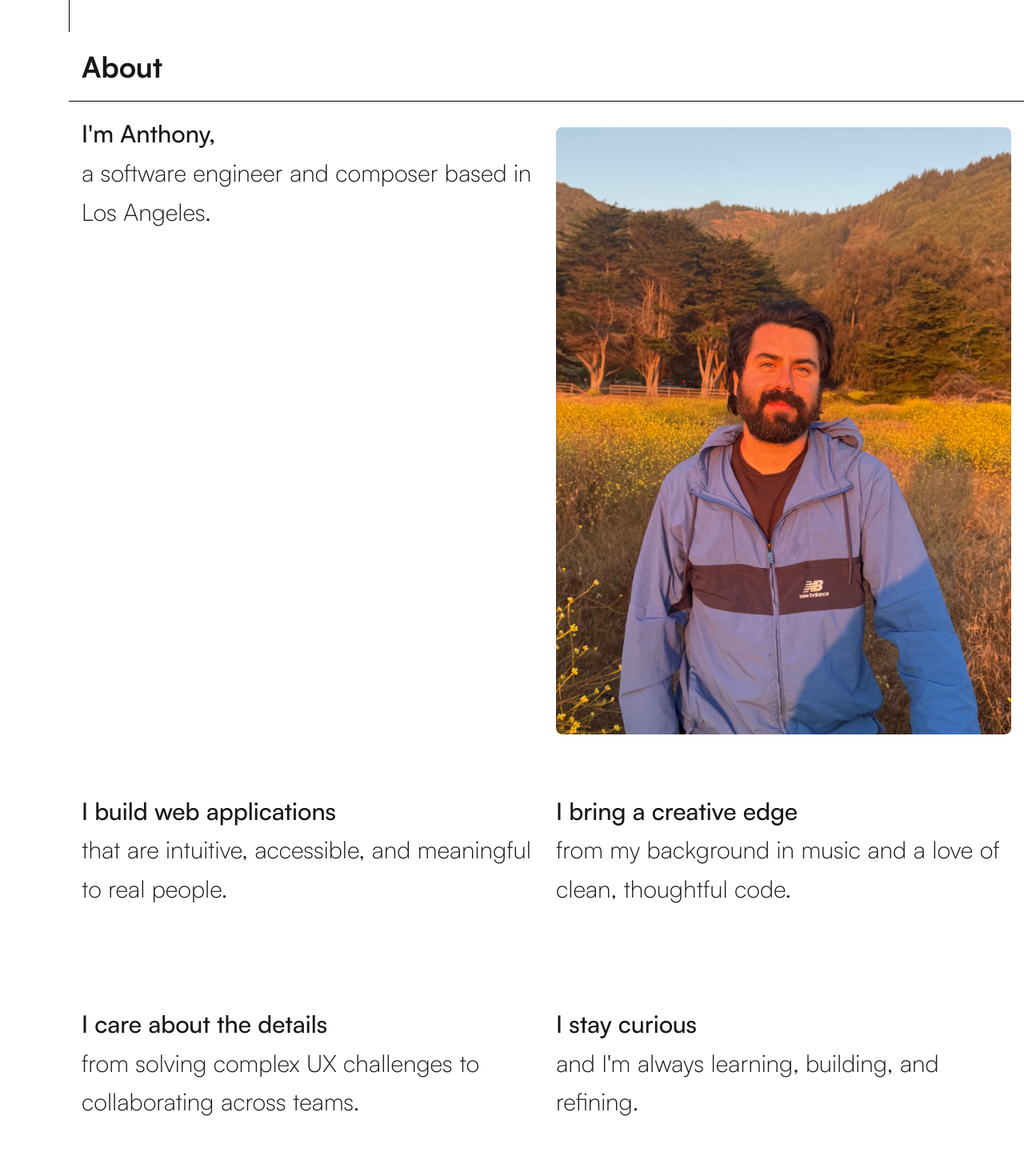
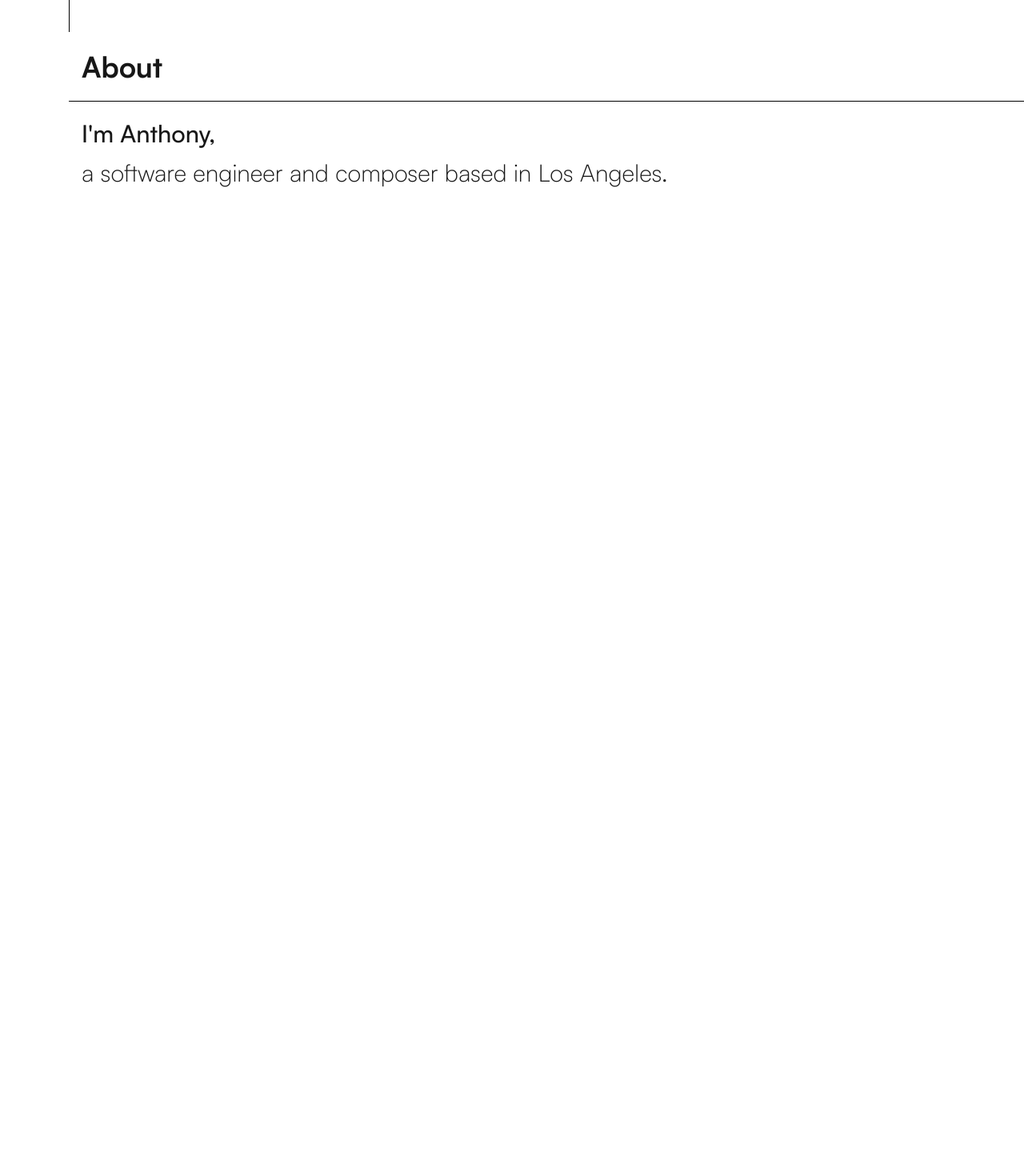
Before and after one commit to AnthonyAl-Rifai/portfolio-site, a Next.js app: page / in a window 1280 px wide. Shown: the part 760-2230 px from the top of the page at 80% size. Built offline with nearby package versions, Linux system fonts and the light colour scheme.

Commit message:
fix mobile AboutSection with new StickyParagraphs.

```diff
--- a/app/components/AboutSection.tsx
+++ b/app/components/AboutSection.tsx
@@ -1,46 +1,76 @@
 "use client";
 
-import { motion, AnimatePresence } from "motion/react";
-import Image from "next/image";
+import { motion } from "motion/react";
+// import Image from "next/image";
 import Section from "./Section";
 import SectionTitle from "./SectionTitle";
+import StickyParagraph from "./StickyParagraph";
 
 export default function AboutSection() {
   const topLineStyle = "text-3xl font-medium leading-relaxed";
   const bottomLineStyle = "text-3xl font-light leading-relaxed";
 
   const fadeInOut = {
-    initial: { opacity: 0, y: 20 },
-    whileInView: { opacity: 1, y: 0 },
-    exit: { opacity: 0, y: -20 },
+    initial: { opacity: 0 },
+    whileInView: { opacity: 1 },
+    exit: { opacity: 0 },
     transition: { duration: 0.6, ease: "easeOut" },
     viewport: { amount: 0.4, once: false },
   };
 
+  const lines = [
+    {
+      top: "",
+      bottom: "",
+    },
+    {
+      top: "I build web applications",
+      bottom: "that are intuitive, accessible, and meaningful to real people.",
+    },
+    {
+      top: "I bring a creative edge",
+      bottom:
+        "from my background in music and a love of clean, thoughtful code.",
+    },
+    {
+      top: "I care about the details",
+      bottom:
+        "from solving complex UX challenges to collaborating across teams.",
+    },
+    {
+      top: "I stay curious",
+      bottom: "and I’m always learning, building, and refining.",
+    },
+  ];
+
   return (
     <Section id="about" className="h-auto">
       <SectionTitle name="About" isSticky />
-
-      <div className="relative grid grid-cols-1 md:grid-cols-2 gap-6 px-4">
-        <div className="pt-4 bg-white z-10 sticky top-[calc(2*var(--layout-size))]">
-          <motion.div key="intro" {...fadeInOut} className="flex flex-col">
+      <div className="relative grid grid-cols-1 md:grid-cols-2 gap-4 px-4">
+        <div className="col-span-full sticky top-[calc(2*var(--layout-size))] z-20">
+          <div className="relative bg-white">
+            <motion.div
+              key="intro"
+              {...fadeInOut}
+              className="flex flex-col py-4 relative"
+            >
               <p className={topLineStyle}>I&apos;m Anthony,</p>
               <p className={bottomLineStyle}>
                 a software engineer and composer based in Los Angeles.
               </p>
             </motion.div>
           </div>
+        </div>
 
-        {/* Scrollable content below */}
-
-        <AnimatePresence>
-          <motion.div
+        <div className="col-span-full">
+          {/* Image block */}
+          {/* <motion.div
             key="image"
-            className="flex justify-center mt-8"
-            initial={{ opacity: 0, scale: 0.8, y: 30 }}
-            whileInView={{ opacity: 1, scale: 1, y: 0 }}
-            exit={{ opacity: 0, scale: 0.8, y: -30 }}
-            viewport={{ amount: 0.2, once: false }}
+            className="flex justify-center mt-8 overflow-hidden rounded-lg"
+            initial={{ scaleX: 0 }}
+            whileInView={{ scaleX: 1 }}
+            exit={{ scaleX: 0 }}
+            viewport={{ amount: 0, once: true }}
             transition={{ duration: 0.8, ease: "easeOut", delay: 0.2 }}
           >
             <Image
@@ -48,66 +78,30 @@ export default function AboutSection() {
               alt="Anthony in Big Sur"
               width={800}
               height={600}
-              className="w-full max-w-2xl h-auto rounded-lg"
+              className="w-full max-w-2xl h-auto"
               priority
             />
-          </motion.div>
+          </motion.div> */}
 
-          <motion.div
-            key="line1"
-            {...fadeInOut}
-            className="flex flex-col my-12"
-          >
-            <p className={topLineStyle}>I build web applications</p>
-            <p className={bottomLineStyle}>
-              that are intuitive, accessible, and meaningful to real people.
-            </p>
-          </motion.div>
-
-          <motion.div
-            key="line2"
-            {...fadeInOut}
-            className="flex flex-col my-12"
-          >
-            <p className={topLineStyle}>I bring a creative edge</p>
-            <p className={bottomLineStyle}>
-              from my background in music and a love of clean, thoughtful code.
-            </p>
-          </motion.div>
-
-          <motion.div
-            key="line3"
-            {...fadeInOut}
-            className="flex flex-col my-12"
-          >
-            <p className={topLineStyle}>I care about the details</p>
-            <p className={bottomLineStyle}>
-              from solving complex UX challenges to collaborating across teams.
-            </p>
-          </motion.div>
-
-          <motion.div
-            key="line4"
-            {...fadeInOut}
-            className="flex flex-col my-12"
-          >
-            <p className={topLineStyle}>I stay curious</p>
-            <p className={bottomLineStyle}>
-              and I&apos;m always learning, building, and refining.
-            </p>
-          </motion.div>
-
-          <motion.div
-            key="connect"
-            {...fadeInOut}
-            className="flex flex-col my-12"
-          >
+          {/* Scroll‑pin paragraphs */}
+          {lines.map((line, idx) => (
+            <StickyParagraph
+              key={idx}
+              top={line.top}
+              bottom={line.bottom}
+              topLineStyle={topLineStyle}
+              bottomLineStyle={bottomLineStyle}
+            />
+          ))}
+          <div className="relative h-[200vh]">
+            {/* taller container */}
+            <motion.div className="sticky top-[calc(6*var(--layout-size))] z-10 flex flex-col bg-white">
               <div className={topLineStyle}>
                 Let&apos;s{" "}
                 <motion.button
-                onClick={() => {
-                  document.getElementById("contact")?.scrollIntoView();
-                }}
+                  onClick={() =>
+                    document.getElementById("contact")?.scrollIntoView()
+                  }
                   className="text-blue-600 hover:text-blue-800 cursor-pointer"
                   animate={{ y: [0, -10, 0] }}
                   transition={{
@@ -126,7 +120,8 @@ export default function AboutSection() {
                 </motion.button>
               </div>
             </motion.div>
-        </AnimatePresence>
+          </div>
+        </div>
       </div>
     </Section>
   );
--- a/app/components/SectionTitle.tsx
+++ b/app/components/SectionTitle.tsx
@@ -25,7 +25,7 @@ export default function SectionTitle({
   return (
     <div
       ref={ref}
-      className={`relative z-20 h-[calc(var(--layout-size)+1px)] min-h-[calc(var(--layout-size)+1px)] bg-white w-full flex items-center ${
+      className={`relative z-25 h-[calc(var(--layout-size)+1px)] min-h-[calc(var(--layout-size)+1px)] bg-white w-full flex items-center ${
         isSticky ? "sticky" : ""
       }`}
       style={isSticky ? { top: topOffset } : {}}
--- /dev/null
+++ b/app/components/StickyParagraph.tsx
@@ -0,0 +1,46 @@
+import { motion, useScroll, useTransform } from "motion/react";
+import { useRef } from "react";
+
+interface StickyParagraphProps {
+  top: string;
+  bottom?: string;
+  topLineStyle: string;
+  bottomLineStyle: string;
+}
+
+export default function StickyParagraph({
+  top,
+  bottom,
+  topLineStyle,
+  bottomLineStyle,
+}: StickyParagraphProps) {
+  const ref = useRef<HTMLDivElement>(null);
+  const { scrollYProgress } = useScroll({
+    target: ref,
+    offset: ["start end", "center center", "end start"],
+  });
+
+  const opacity = useTransform(
+    scrollYProgress,
+    [0, 0.1, 0.45, 0.7], // start fading out around 0.3
+    [0, 1, 1, 0] // fully visible, then fade to 0 by 0.5
+  );
+
+  // const y = useTransform(
+  //   scrollYProgress,
+  //   [0, 0.1, 0.3, 0.6], // move up while fading out
+  //   [30, 0, 0, -90]
+  // );
+
+  return (
+    <div ref={ref} className="relative h-[150vh] my-12">
+      <motion.div
+        style={{ opacity }}
+        className="sticky top-[calc(5*var(--layout-size)+1rem)] z-10 flex flex-col"
+      >
+        <p className={topLineStyle}>{top}</p>
+        {bottom && <p className={bottomLineStyle}>{bottom}</p>}
+      </motion.div>
+    </div>
+  );
+}
```
Lines whose indentation alone changed are shown as unchanged.
